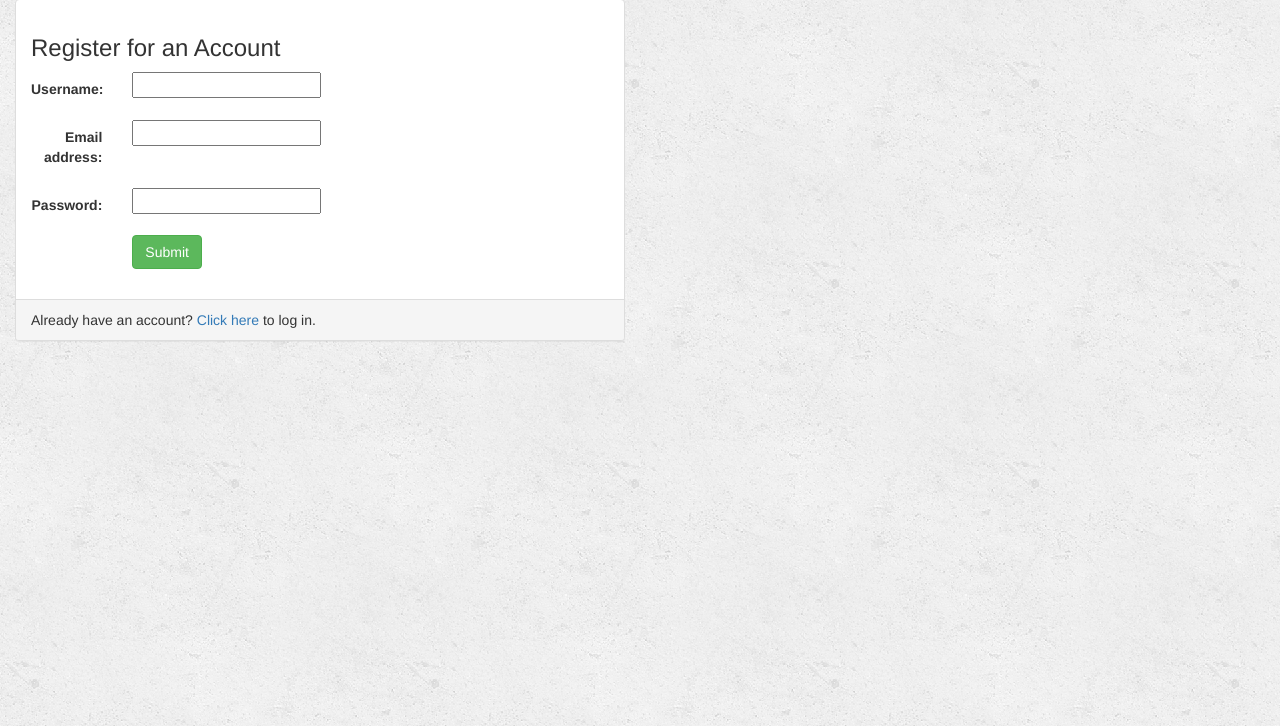
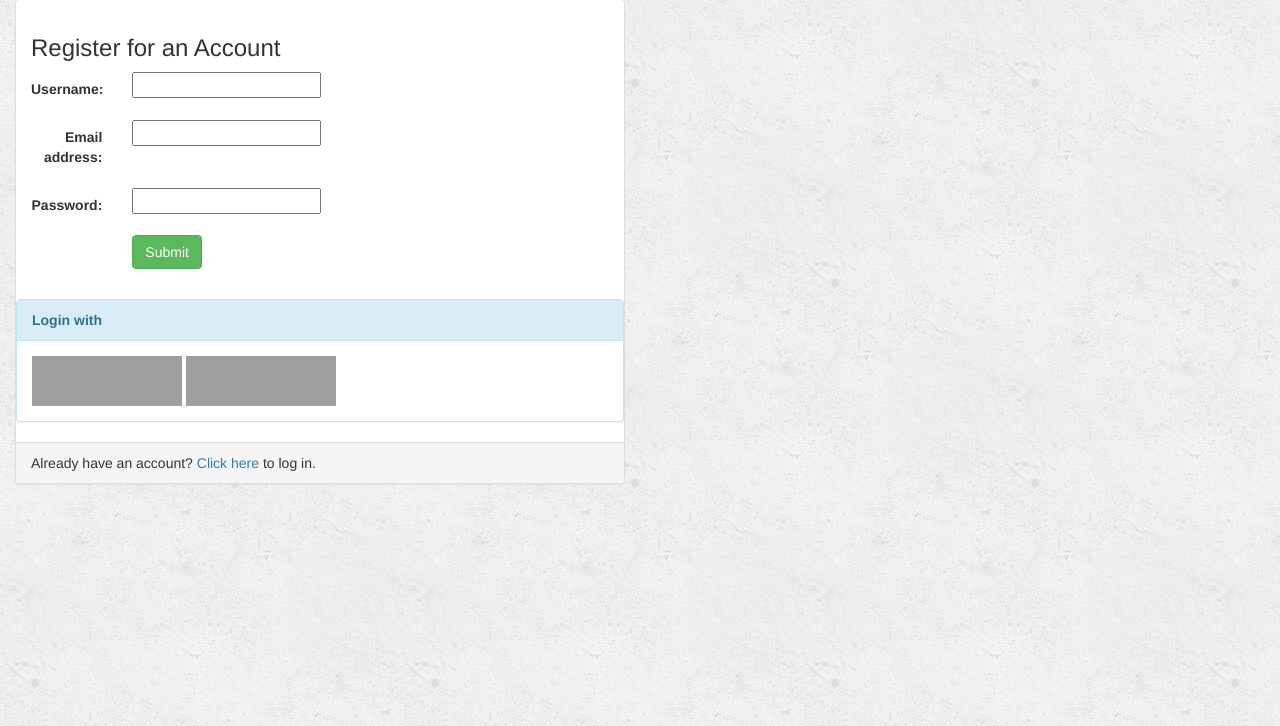
Before and after one commit to jgrivera/WhiteElephant, a Django app: page /register/ in a window 1280 px wide. Shown: the part 74-800 px from the top of the page. Run offline with Django 3.2, Linux system fonts and the light colour scheme; some libraries are stand-ins or nearby versions; grey boxes are pictures that could not be loaded.

Commit message:
added Login with options to login.html and register.html with responsive css for img-responsive

```diff
--- a/game/static/game/style.css
+++ b/game/static/game/style.css
@@ -117,3 +117,8 @@ ul.errorlist > li {
     background-color: #8e44ad;
   }
 }
+
+.img-responsive {
+  display: inline-block;
+  justify-content: space-between;
+}
--- a/game/templates/game/register.html
+++ b/game/templates/game/register.html
@@ -23,6 +23,18 @@
                         </div>
                     </form>
                 </div>
+
+                <div>
+                    <div class="panel panel-info">
+                    <div class="panel-heading"><strong>Login with</strong></div>
+                    <div class="panel-body">
+                        {% load socialaccount %}
+                            <a href="{% provider_login_url "facebook" method="oauth2" %}"><img src="/media/facebook_word.png" class="img-responsive" style="width:150px;height:50px;"></a>
+                            <a href="{% provider_login_url "google" method="oauth2" %}"><img src="/media/google_word.png" class="img-responsive" style="width:150px;height:50px;"></a>
+                    </div>
+                </div>
+
+
                 <div class="panel-footer">
                     Already have an account? <a href="{% url 'game:login_user' %}">Click here</a> to log in.
                 </div>
```
Also changed, not shown: game/templates/game/login.html (+8 -2 lines).
